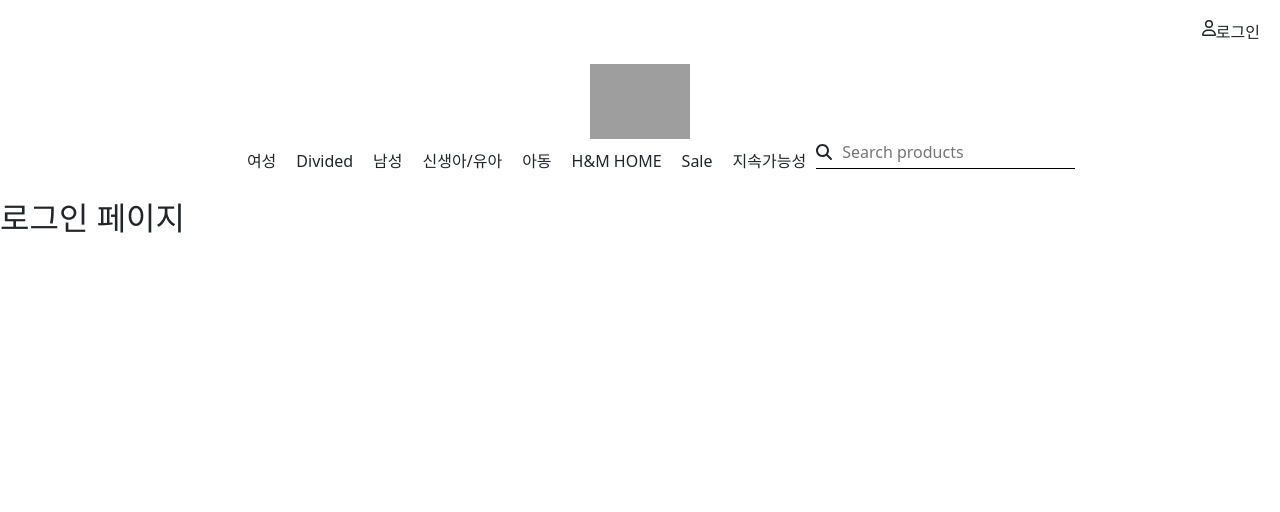
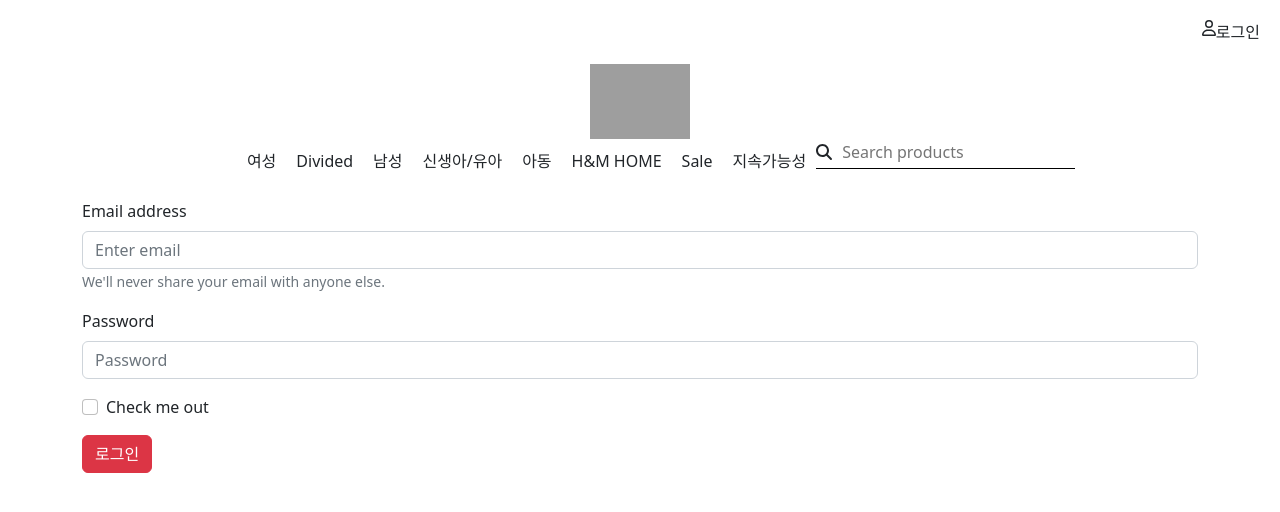
Before and after one commit to min2oyo/noona-react-hnm, a React (Create React App) app: page /login in a window 1280 px wide. Shown: the top 512 px of the page. Built offline with nearby package versions, Linux system fonts and the light colour scheme; grey boxes are pictures that could not be loaded.

Commit message:
로그인 페이지

```diff
--- a/src/App.css
+++ b/src/App.css
@@ -3,6 +3,7 @@
   display: flex;
   justify-content: flex-end;
   margin: 20px;
+  cursor: pointer;
 }
 
 /* logo */
--- a/src/App.tsx
+++ b/src/App.jsx
@@ -5,8 +5,17 @@
 import Login from './page/Login';
 import ProductAll from './page/ProductAll';
 import ProductDetail from './page/ProductDetail';
+import { useEffect, useState } from 'react';
 
 function App() {
+
+  // 변수
+  const [authenticate, setAuthenticate] = useState(false);  // 로그인 여부
+
+  // 함수
+  useEffect(() => {
+    console.log(`로그인 여부`, authenticate);
+  }, [authenticate]);
 
   // 출력
   return (
@@ -14,7 +23,7 @@
       <Navbar />
       <Routes>
         <Route path="/" element={<ProductAll />} />
-        <Route path="/login" element={<Login />} />
+        <Route path="/login" element={<Login setAuthenticate={setAuthenticate} />} />
         <Route path="/product/:id" element={<ProductDetail />} />
       </Routes>
     </>
--- a/src/component/Navbar.jsx
+++ b/src/component/Navbar.jsx
@@ -1,18 +1,25 @@
 import { FontAwesomeIcon } from '@fortawesome/react-fontawesome';
 import { faUser } from '@fortawesome/free-regular-svg-icons';
 import { faSearch } from '@fortawesome/free-solid-svg-icons';
+import { useNavigate } from 'react-router-dom';
 
 const Navbar = () => {
 
   // 변수
-  const menuList = ["여성", "Divided", "남성", "신생아/유아", "아동", "H&M HOME", "Sale", "지속가능성"];
+  const menuList = ["여성", "Divided", "남성", "신생아/유아", "아동", "H&M HOME", "Sale", "지속가능성"];  // 메뉴
+  const navigate = useNavigate(); // 이동
+
+  // 함수
+  const goToLogin = () => { // 로그인 버튼 클릭
+    navigate(`/login`);
+  };
 
   // 출력
   return (
     <>
       {/* 로그인 */}
       <div>
-        <div className='login-button'>
+        <div className='login-button' onClick={goToLogin}>
           <FontAwesomeIcon icon={faUser} />
           <div>로그인</div>
         </div>
--- a/src/page/Login.jsx
+++ b/src/page/Login.jsx
@@ -1,9 +1,42 @@
-const Login = () => {
+import { Button, Container, Form } from "react-bootstrap";
+import { useNavigate } from "react-router-dom";
+
+const Login = ({ setAuthenticate }) => {
+
+  // 변수
+  const navigate = useNavigate(); // 이동
+
+  // 함수
+  const loginUser = event => {  // 로그인
+    event.preventDefault();
+    setAuthenticate(true);
+    navigate(`/`);
+  };
 
   // 출력
   return (
     <>
-      <h2>로그인 페이지</h2>
+      <Container>
+        <Form onSubmit={event => loginUser(event)}>
+          <Form.Group className="mb-3" controlId="formBasicEmail">
+            <Form.Label>Email address</Form.Label>
+            <Form.Control type="email" placeholder="Enter email" />
+            <Form.Text className="text-muted">
+              We'll never share your email with anyone else.
+            </Form.Text>
+          </Form.Group>
+          <Form.Group className="mb-3" controlId="formBasicPassword">
+            <Form.Label>Password</Form.Label>
+            <Form.Control type="password" placeholder="Password" />
+          </Form.Group>
+          <Form.Group className="mb-3" controlId="formBasicCheckbox">
+            <Form.Check type="checkbox" label="Check me out" />
+          </Form.Group>
+          <Button variant="danger" type="submit">
+            로그인
+          </Button>
+        </Form>
+      </Container>
     </>
   );
 
```
Also changed, not shown: 1 other file (tests, documents, lock files or other folders).
